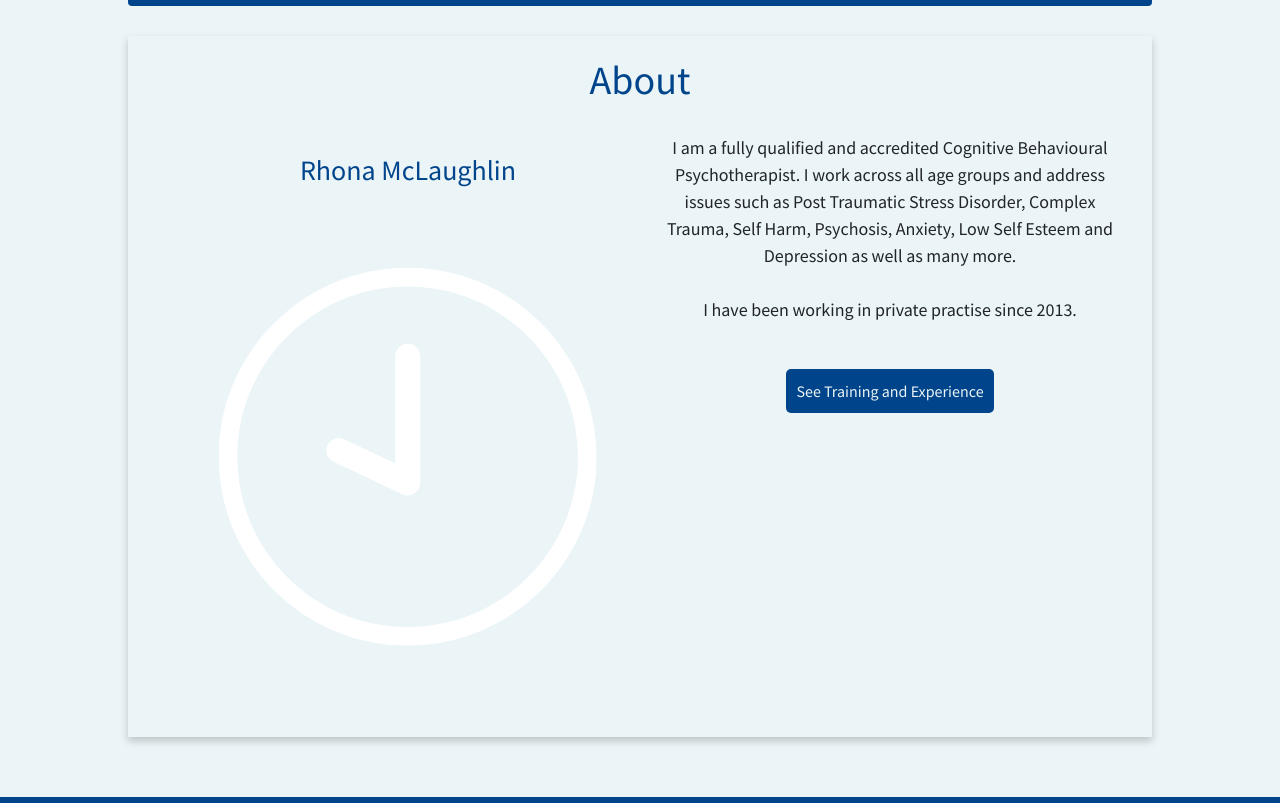
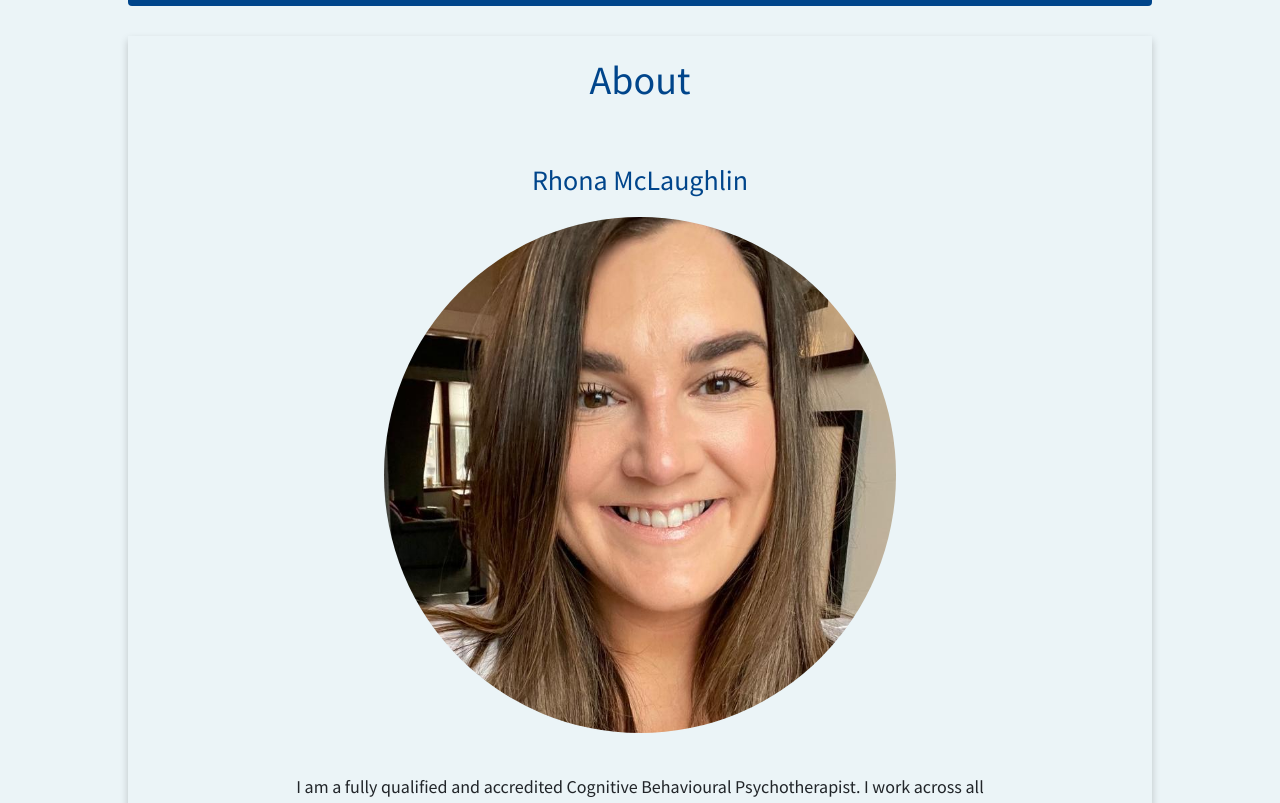
Before and after one commit to Selliott456/inverclydeCBT, a React app: page /home in a window 1280 px wide. Shown: the part 1017-1820 px from the top of the page. Built offline with nearby package versions, Linux system fonts and the light colour scheme; the HTML template or start-up script is replaced by a standard one.

Commit message:
photo added

```diff
--- a/src/components/Home.js
+++ b/src/components/Home.js
@@ -3,7 +3,7 @@ import { Link } from 'react-router-dom'
 import feelings from '../styles/feelings.png'
 import clock from '../styles/clock.png'
 import ReactCardFlip from 'react-card-flip'
-
+import rhona from '../styles/rhona.jpeg'
 
 
 
@@ -52,7 +52,7 @@ const Home = () => {
         <section className="area-front-item">
           <div className="titlePhoto">
             <h3>Rhona McLaughlin</h3>
-            <img id="rhonaPhoto" src={clock} alt="rhonaPhoto"></img>
+            <img id="rhonaPhoto" src={rhona} alt="rhonaPhoto"></img>
           </div>
           <div className="paraButton">
             <p>I am a fully qualified and accredited Cognitive Behavioural
--- a/src/styles/style.scss
+++ b/src/styles/style.scss
@@ -223,6 +223,13 @@ align-items: center;
   margin: auto;
   justify-content: space-evenly;
 }
+#rhonaPhoto {
+  width: 40vw;
+  border-radius: 100%;
+}
+.paraButton {
+  margin: 40px;
+}
 .area-back-item {
   display: flex;
   flex-direction: row;
@@ -236,17 +243,9 @@ align-items: center;
 .training {
   width: 40vw;
 }
-.titlePhoto {
-  display: flex;
-  flex-direction: column;
-  width: 50vw;
-  justify-content: center;
-}
+
 .area-front-item {
-  display: flex;
-  flex-direction: row;
-  margin: 30px;
-  justify-items: center;
+  padding: 20px 10vw;
 }
 #about {
   box-shadow: 0 4px 8px 0 rgba(0,0,0,0.2);
@@ -547,9 +546,9 @@ display: none;
       margin:auto;
     }
   }
-  #rhonaPhoto {
-    height: 250px;
-  }
+  // #rhonaPhoto {
+  //   height: 250px;
+  // }
   .contactRow {
   flex-direction: column;
   }
```
Also changed, not shown: src/styles/rhona.jpeg (added).
